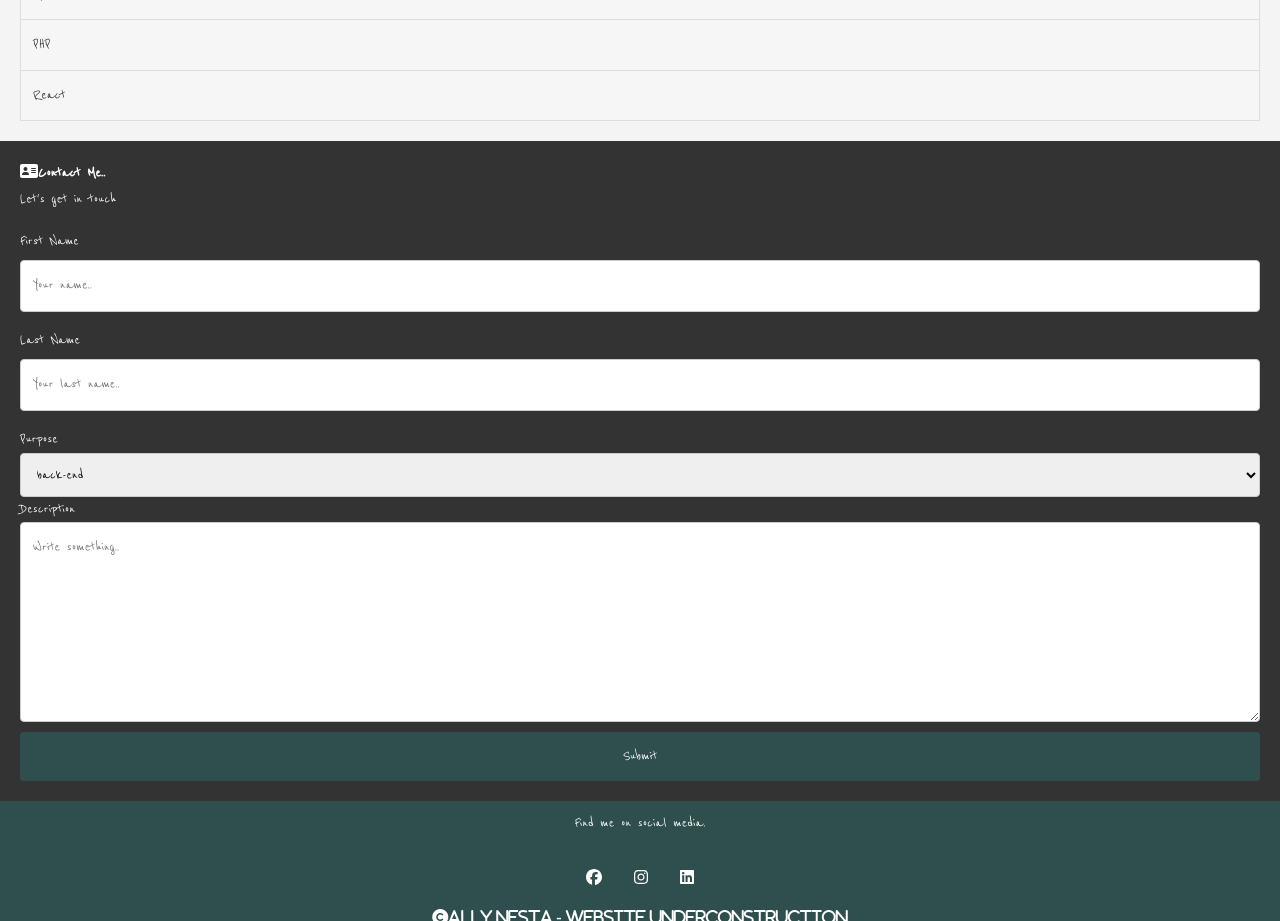
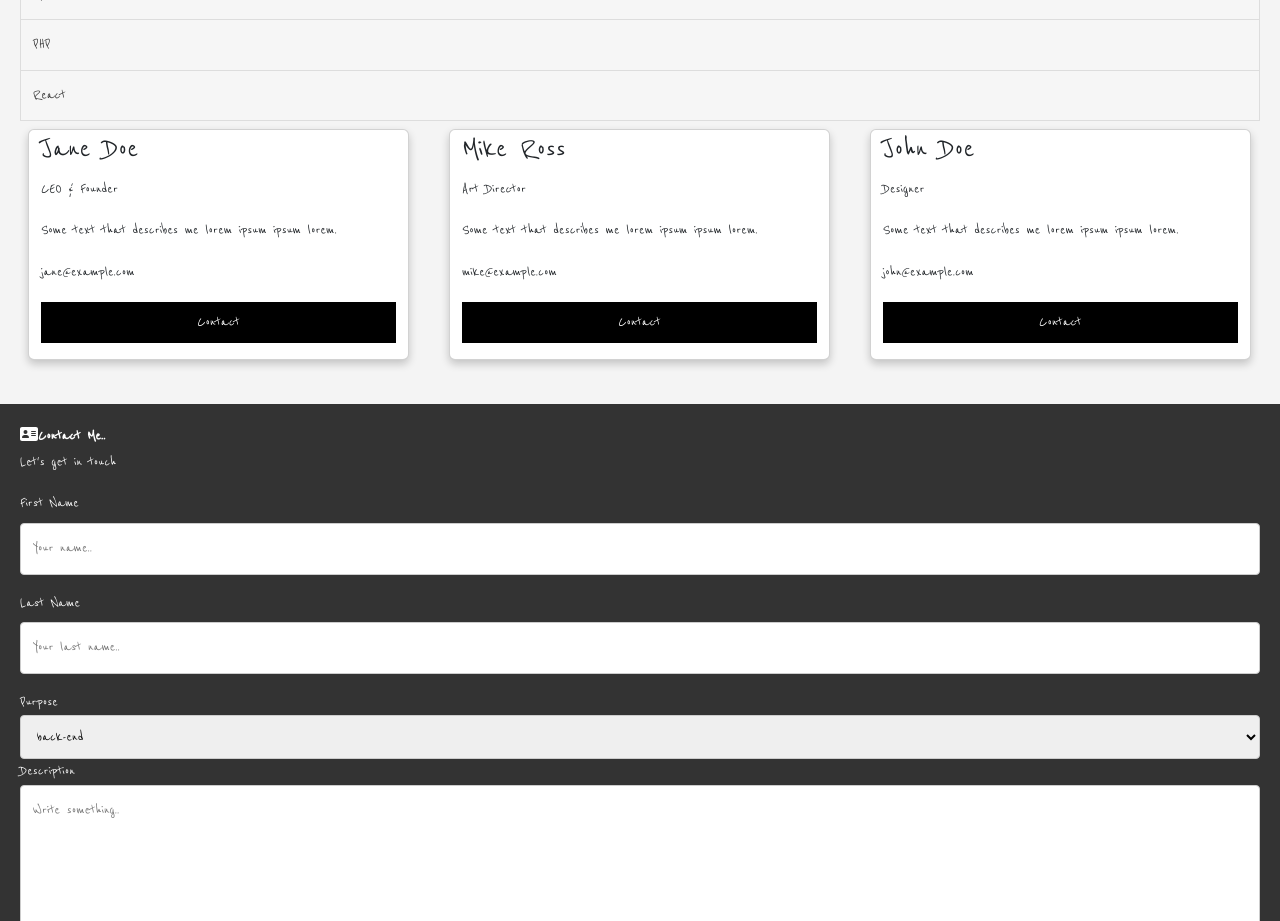
Before and after one commit to Allynesta/cv-tsx, a React (Vite) app: page / in a window 1280 px wide. Shown: the part 1060-1981 px from the top of the page. Built offline with nearby package versions, Linux system fonts and the light colour scheme.

Commit message:
insert new type of card

```diff
--- a/src/App.css
+++ b/src/App.css
@@ -14,3 +14,25 @@ body {
   background-color: #f4f4f4;
   color: #333;
 }
+
+
+
+
+
+
+
+.button {
+  border: none;
+  outline: 0;
+  display: inline-block;
+  padding: 8px;
+  color: white;
+  background-color: #000;
+  text-align: center;
+  cursor: pointer;
+  width: 100%;
+}
+
+.button:hover {
+  background-color: #555;
+}
--- a/src/component/SkillList.tsx
+++ b/src/component/SkillList.tsx
@@ -1,4 +1,5 @@
 import "../styles/listskills.css";
+import Card from "./card";
 
 const SkillList = () => {
 	return (
@@ -29,6 +30,7 @@ const SkillList = () => {
 				<li>Python</li>
 				<li>PHP</li>
 				<li>React</li>
+				<Card />
 			</ul>
 		</div>
 	);
--- /dev/null
+++ b/src/component/card.tsx
@@ -0,0 +1,49 @@
+import "../styles/card.css";
+
+const Card = () => {
+	return (
+		<div className="row">
+			<div className="column">
+				<div className="card">
+					<div className="container">
+						<h2>Jane Doe</h2>
+						<p className="title">CEO & Founder</p>
+						<p>Some text that describes me lorem ipsum ipsum lorem.</p>
+						<p>jane@example.com</p>
+						<p>
+							<button className="button">Contact</button>
+						</p>
+					</div>
+				</div>
+			</div>
+			<div className="column">
+				<div className="card">
+					<div className="container">
+						<h2>Mike Ross</h2>
+						<p className="title">Art Director</p>
+						<p>Some text that describes me lorem ipsum ipsum lorem.</p>
+						<p>mike@example.com</p>
+						<p>
+							<button className="button">Contact</button>
+						</p>
+					</div>
+				</div>
+			</div>
+			<div className="column">
+				<div className="card">
+					<div className="container">
+						<h2>John Doe</h2>
+						<p className="title">Designer</p>
+						<p>Some text that describes me lorem ipsum ipsum lorem.</p>
+						<p>john@example.com</p>
+						<p>
+							<button className="button">Contact</button>
+						</p>
+					</div>
+				</div>
+			</div>
+		</div>
+	);
+};
+
+export default Card;
--- a/src/styles/listskills.css
+++ b/src/styles/listskills.css
@@ -22,3 +22,36 @@ ul.list-group {
     text-align: center;
     margin-left: 5px;
   }
+
+
+
+
+
+
+
+
+
+
+
+
+  .column {
+    float: left;
+    width: 33.3% !important;
+    margin-bottom: 16px;
+    padding: 0 8px;
+  }
+
+  .card {
+    box-shadow: 0 4px 8px 0 rgba(0, 0, 0, 0.2);
+    margin: 8px;
+  }
+
+
+
+
+  @media screen and (max-width: 650px) {
+    .column {
+      width: 100%;
+      display: block;
+    }
+  }
```
Also changed, not shown: src/styles/card.css (added).
